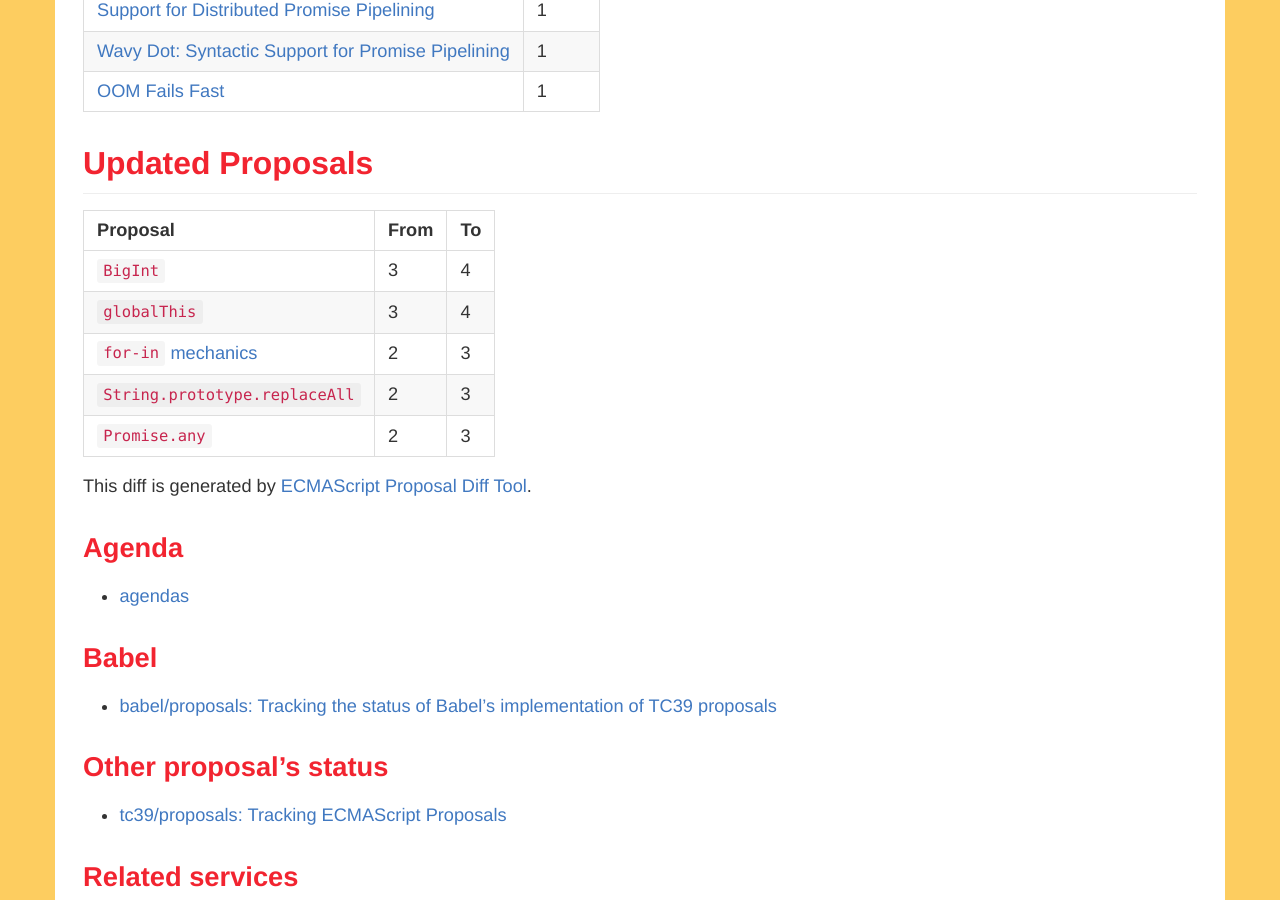
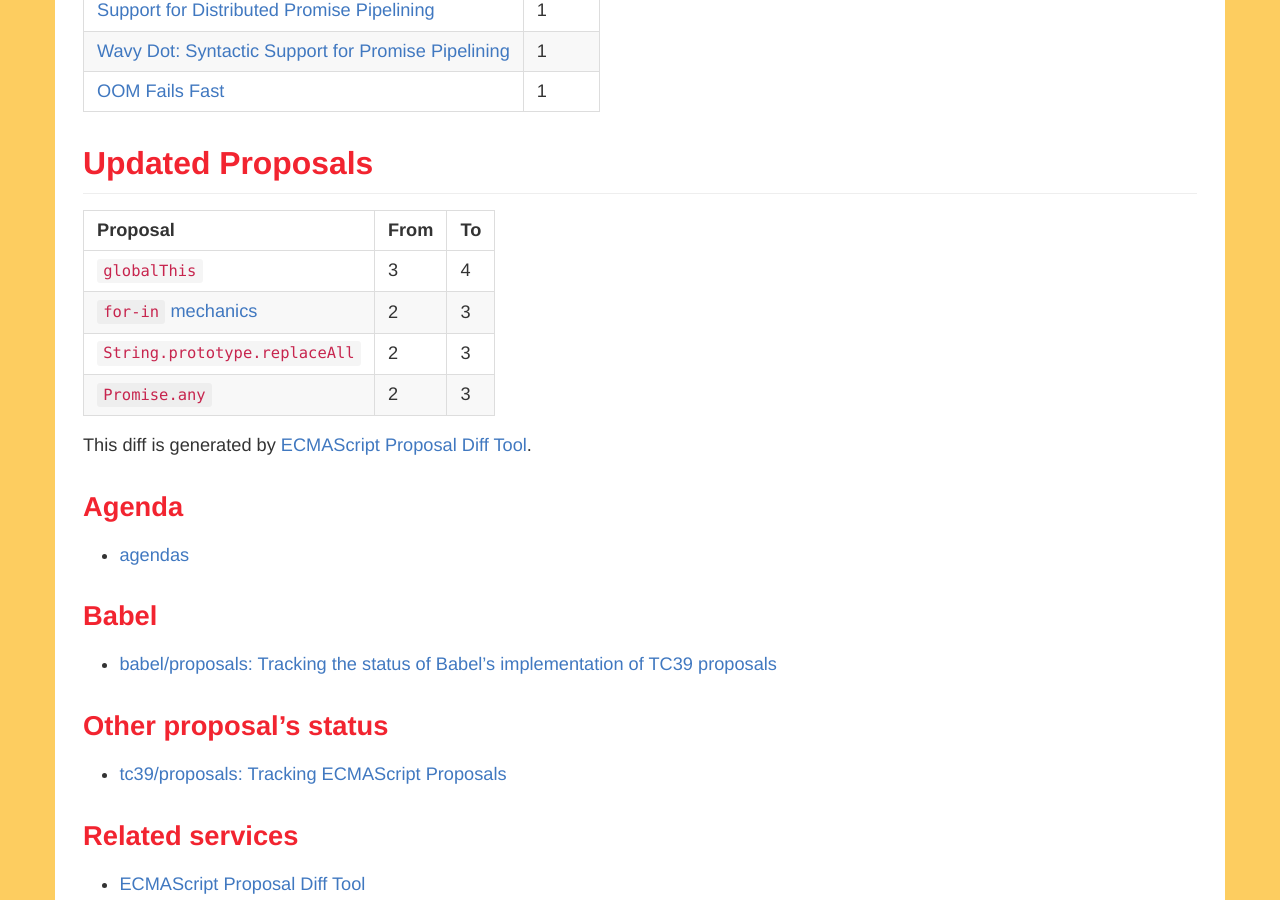
Before and after one commit to ecmascript-daily/ecmascript-daily.github.com, a Jekyll site: the page built from _posts/2019/2019-10-09-ecmascript-proposal-update.md, in a window 1280 px wide and 900 px high, scrolled down 613 px. Built offline with Jekyll 4.4.1, drawn with Linux system fonts in a browser that asks for light colours; nearby versions of some CDN libraries; comment, search, counter and statistics services are not loaded.

Commit message:
Update 2019-10-09-ecmascript-proposal-update.md

```diff
--- a/_posts/2019/2019-10-09-ecmascript-proposal-update.md
+++ b/_posts/2019/2019-10-09-ecmascript-proposal-update.md
@@ -35,7 +35,6 @@
 
 | Proposal                                                                            | From  | To    |
 | ----------------------------------------------------------------------------------- | ----- | ----- |
-| [`BigInt`](https://github.com/tc39/proposal-bigint)                                 | 3     | 4     |
 | [`globalThis`](https://github.com/tc39/proposal-global)                             | 3     | 4     |
 | [`for-in` mechanics](https://github.com/bakkot/for-in-exploration)                  | 2     | 3     |
 | [`String.prototype.replaceAll`](https://github.com/tc39/proposal-string-replaceall) | 2     | 3     |
```
